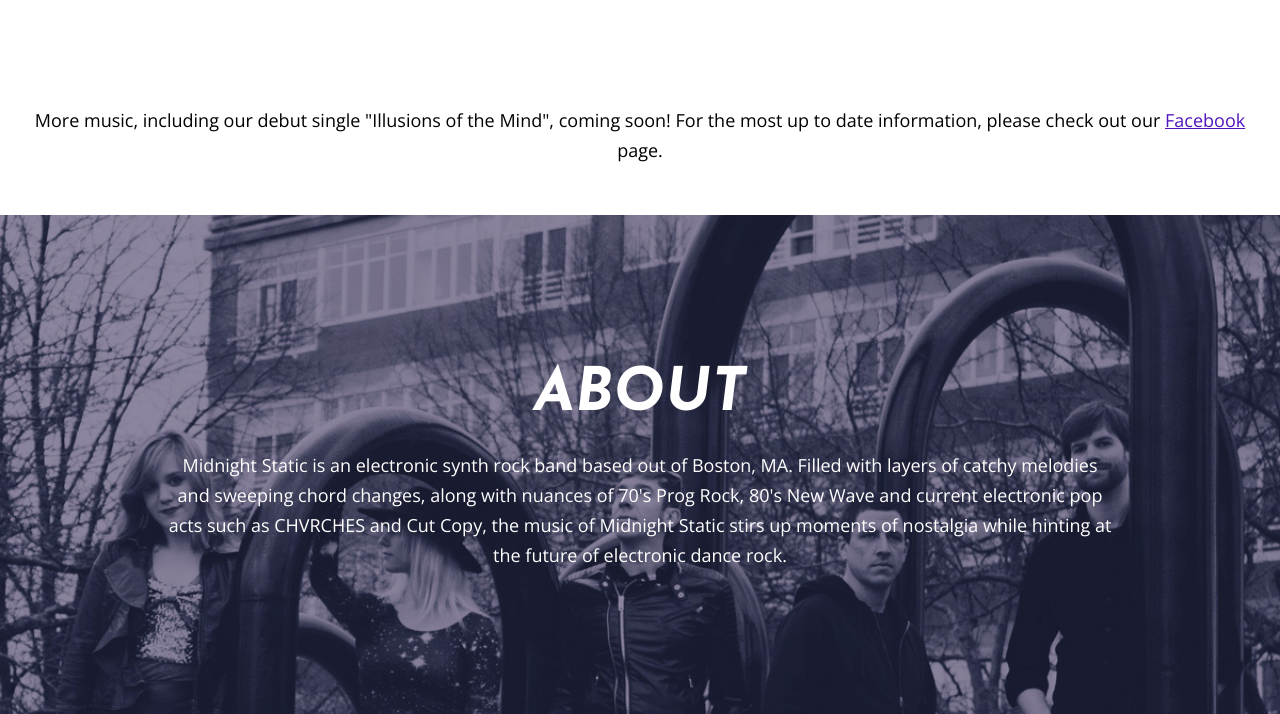
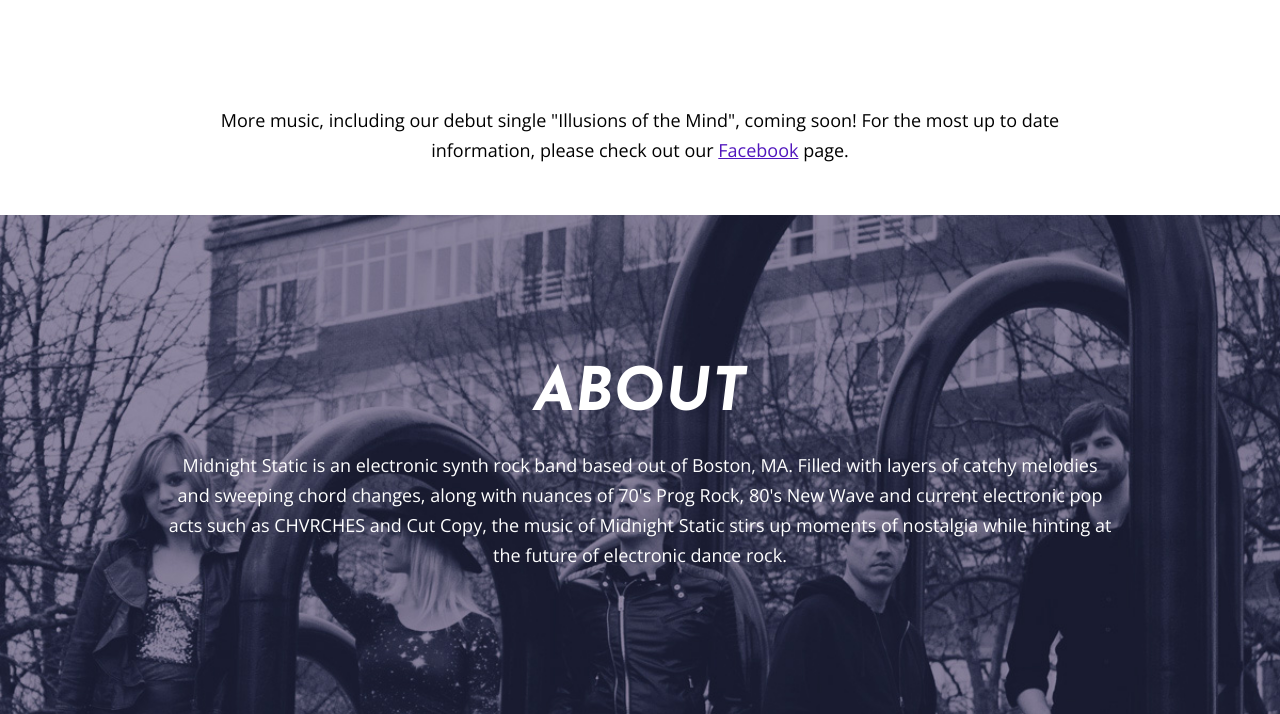
Before and after one commit to midnightstatic/midnightstatic.github.io, a PHP site: page / in a window 1280 px wide. Shown: the part 1322-2036 px from the top of the page. Run offline with PHP 8.4, Linux system fonts and the light colour scheme; some libraries are stand-ins or nearby versions.

Commit message:
fixed details p

```diff
--- a/css/main.css
+++ b/css/main.css
@@ -330,6 +330,10 @@ p {
 #music .video-container {
   margin: auto; }
 
+#music .body-text {
+  width: 70%;
+  margin: auto; }
+
 nav {
   position: fixed;
   top: 0;
--- a/css/pages/_home.scss
+++ b/css/pages/_home.scss
@@ -118,3 +118,8 @@ p {
 #music .video-container {
 	margin: auto;
 }
+
+#music .body-text {
+	width: 70%;
+	margin: auto;
+}
--- a/index.html
+++ b/index.html
@@ -119,7 +119,7 @@
 	<section id="music">
 		<h1>Music</h1>
 		<p><style>.embed-container { position: relative; padding-bottom: 56.25%; height: 0; overflow: hidden; max-width: 85%; } .embed-container iframe, .embed-container object, .embed-container embed { position: absolute; top: 0; right: 0; width: 85%; height: 85%; }</style><div class="video-container"><div class='embed-container'><iframe src='https://player.vimeo.com/video/119700985' frameborder='0' webkitAllowFullScreen mozallowfullscreen allowFullScreen></iframe></div></div></p>
-		<p>More music, including our debut single "Illusions of the Mind", coming soon! For the most up to date information, please check out our <a href="http://www.facebook.com/midnightstaticband">Facebook</a> page.</p>
+		<p class="body-text">More music, including our debut single "Illusions of the Mind", coming soon! For the most up to date information, please check out our <a href="http://www.facebook.com/midnightstaticband">Facebook</a> page.</p>
 	</section>
 	<section id="about">
 		<h1>About</h1>
```
Also changed, not shown: 1 other file.
